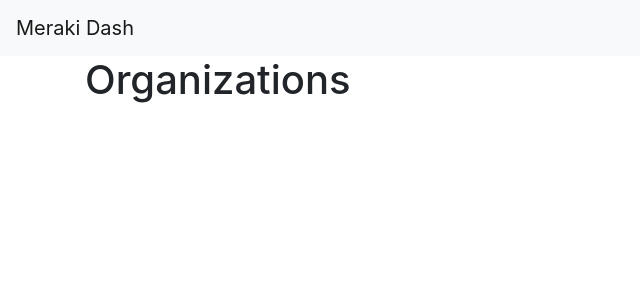
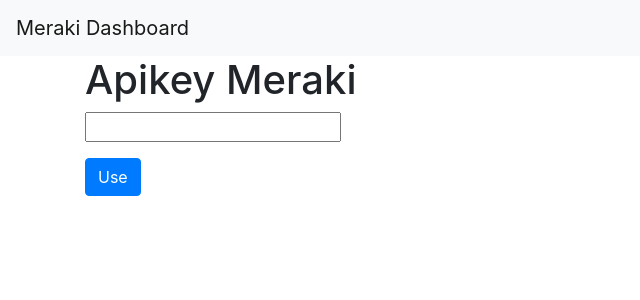
Before and after one commit to LAguirr/flaskmeraki, a Flask app: page / in a window 1280 px wide. Shown: the top 300 px of the page, without its empty margins (0-640 px from the left). Run offline with Flask 2, Linux system fonts and the light colour scheme; data that the repository does not hold is empty; some libraries are stand-ins or nearby versions.

Commit message:
authentication by apikey added

```diff
--- a/main.py
+++ b/main.py
@@ -1,5 +1,5 @@
 import sqlite3
-from flask import Flask, render_template, request
+from flask import Flask, render_template, request, redirect,flash, url_for
 from werkzeug.exceptions import abort
 import requests
 import json
@@ -8,17 +8,23 @@ app = Flask(__name__)
 
 url = "https://api.meraki.com/api/v1/"
 
+headers = {
+      'Content-Type': 'application/json',
+      'Accept': 'application/json',
+      'X-Cisco-Meraki-API-Key': '',
+}
 
-headers = {
+def getOrganizations(apikey):
+
+      headers = {
   'Content-Type': 'application/json',
   'Accept': 'application/json',
-  'X-Cisco-Meraki-API-Key': ''
-}
-def getOrganizations():
+  'X-Cisco-Meraki-API-Key': apikey,
+    }
       response = requests.request('GET', url + '/organizations', headers=headers)
       return response.json()
 
-def storesbyorganization(organization):
+def networksbyorganization(organization):
       response = requests.request("GET", url + 'organizations/'+organization+'/networks', headers=headers)
       return response.json()
 
@@ -34,10 +40,27 @@ def puertos(serial):
   return puertos
 
 
-@app.route('/')
+@app.route('/',methods=["GET", "POST"])
 def index():
-    organizations = getOrganizations()
-    return render_template('index.html', posts=organizations)
+    if request.method == 'POST':
+      apikey = request.form['apikey']
+      if apikey:
+        headers['X-Cisco-Meraki-API-Key'] = apikey
+
+        return redirect(url_for('organizations',apikey = apikey))
+    return render_template('index.html')
+
+@app.route('/organizations/<apikey>')
+def organizations(apikey):
+
+  organizations = getOrganizations(apikey)
+  return render_template('organizations.html',posts=organizations)
+
+@app.route('/networks/<id_organization>')
+def networks(id_organization):
+
+  networks = networksbyorganization(id_organization)
+  return render_template('networks.html', posts=networks)
 
 
 app.run(host='0.0.0.0', port=81)
--- a/templates/base.html
+++ b/templates/base.html
@@ -9,10 +9,16 @@
     <link rel="stylesheet" href="https://stackpath.bootstrapcdn.com/bootstrap/4.3.1/css/bootstrap.min.css" integrity="sha384-ggOyR0iXCbMQv3Xipma34MD+dH/1fQ784/j6cY/iJTQUOhcWr7x9JvoRxT2MZw1T" crossorigin="anonymous">
 
     <title>{% block title %} {% endblock %}</title>
+<script>
+   var apikey = document.getElementById('textbox_id').value;
+  button.onclick = function () {
+    console.log(apikey)
+  };
+</script>
   </head>
   <body>
     <nav class="navbar navbar-expand-md navbar-light bg-light">
-        <a class="navbar-brand" href="{{ url_for('index')}}">Meraki Dash</a>
+        <a class="navbar-brand" href="{{ url_for('index') }}">Meraki Dashboard</a>
         <button class="navbar-toggler" type="button" data-toggle="collapse" data-target="#navbarNav" aria-controls="navbarNav" aria-expanded="false" aria-label="Toggle navigation">
             <span class="navbar-toggler-icon"></span>
         </button>
--- a/templates/index.html
+++ b/templates/index.html
@@ -1,12 +1,13 @@
 {% extends 'base.html' %}
 
 {% block content %}
-    <h1>{% block title %} Organizations {% endblock %}</h1>
+    <h1>{% block title %} Apikey Meraki {% endblock %}</h1>
+
       <!--<p>from https://www.digitalocean.com/community/tutorials/how-to-make-a-web-application-using-flask-in-python-3 Step 7</p>-->
+<form method="post">
+<p><input type='text'name='apikey'></p>
+<button class="btn btn-primary" type='submit'>Use</button>
+ </form>
 
-    {% for post in posts %}
 
-        <h2><a href="{{ url_for('organization', id_organization=post['id']) }}">{{ post['tags'][1] }}</a></h2>
-    <hr>
-{% endfor %}
 {% endblock %}
```
Also changed, not shown: templates/login.html (added, +10 -0 lines), templates/networks.html (added, +15 -0 lines), templates/organizations.html (added, +15 -0 lines), static/js/script.js (added), templates/devices.html (renamed from templates/network.html).
